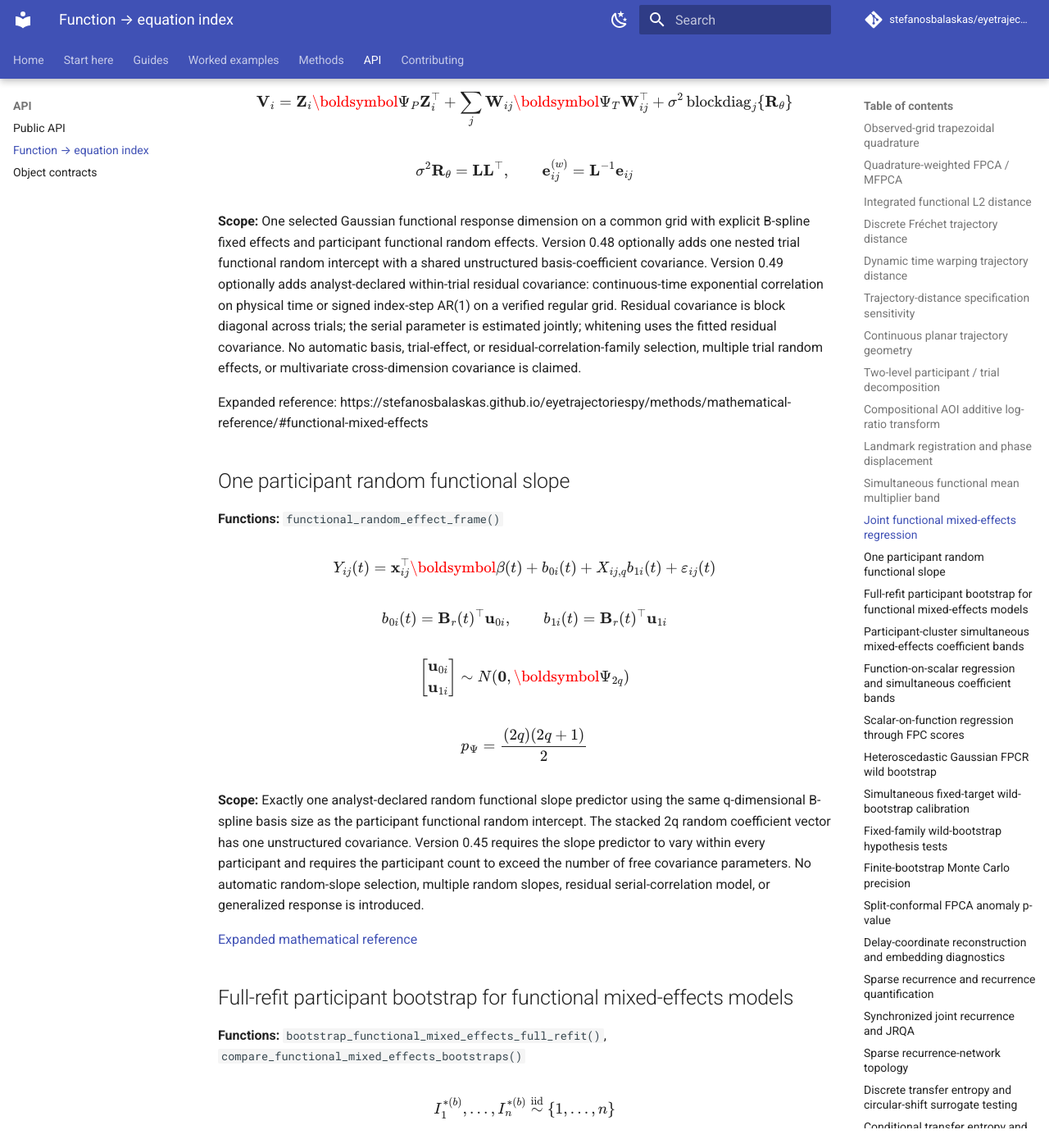
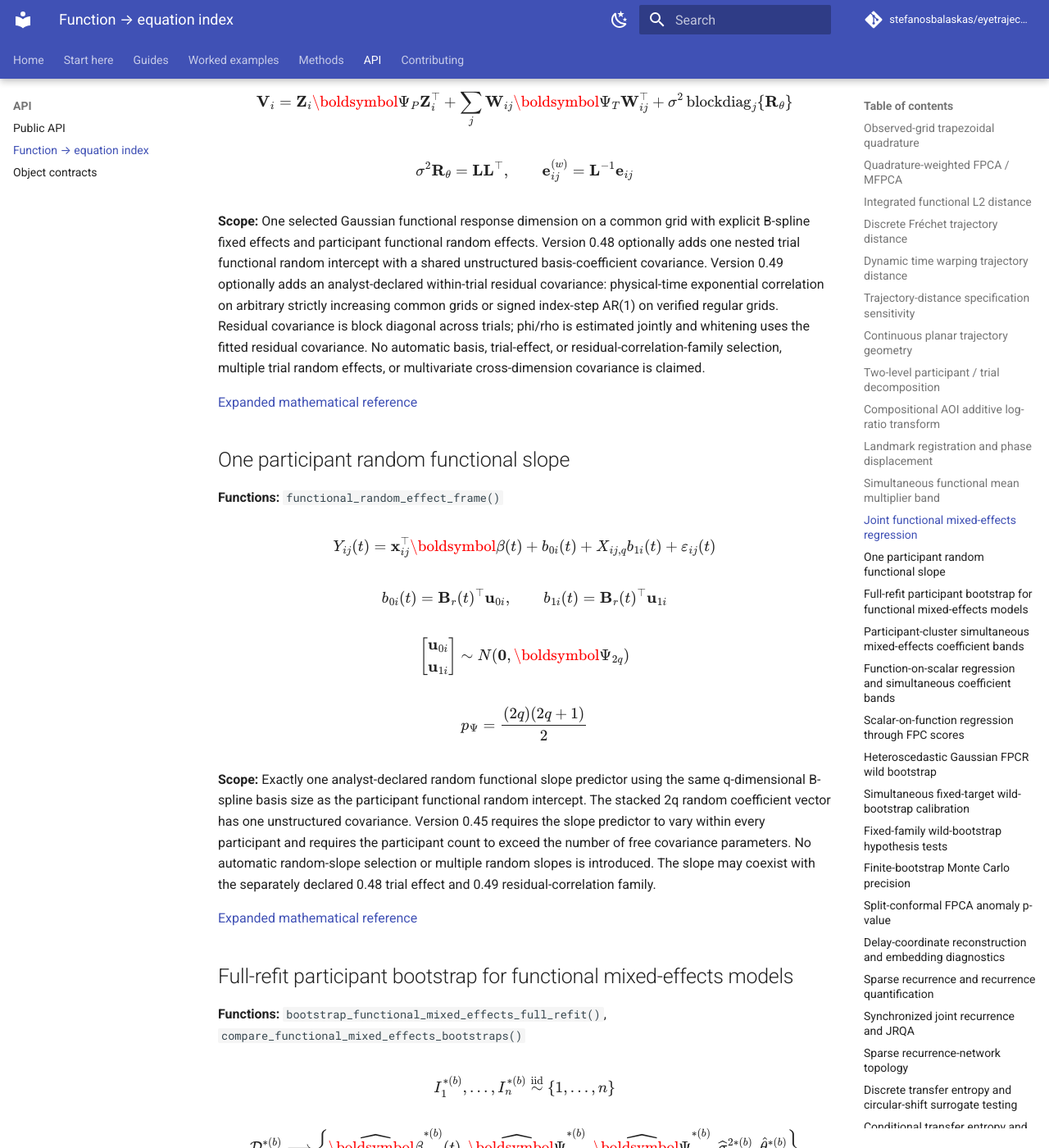
Before and after one commit to stefanosbalaskas/eyetrajectoriespy, an MkDocs documentation site: the page built from docs/reference/function-equation-index.md, in a window 1280 px wide and 1400 px high, scrolled down 5778 px. Shown: the whole window at 82% size. Built offline with MkDocs 1.6.1 and Material for MkDocs 9.7.7, drawn with Linux system fonts in a browser that asks for light colours; comment, search, counter and statistics services are not loaded; some of the changed text lies outside the part shown.

Commit message:
Regenerate mixed-effects mathematical indexes for 0.49

```diff
--- a/docs/reference/function-equation-index.md
+++ b/docs/reference/function-equation-index.md
@@ -217,11 +217,11 @@
 $$
 
 $$
-\mathbf u_i\sim N(\mathbf 0,\boldsymbol\Psi_P)
+\mathbf u_i\sim N(\mathbf 0,\boldsymbol\Psi_{P})
 $$
 
 $$
-u_{ij}(t)=\mathbf B_u(t)^\top\mathbf v_{ij},\qquad \mathbf v_{ij}\sim N(\mathbf 0,\boldsymbol\Psi_T)
+u_{ij}(t)=\mathbf B_u(t)^\top\mathbf v_{ij},\qquad \mathbf v_{ij}\sim N(\mathbf 0,\boldsymbol\Psi_{T})
 $$
 
 $$
@@ -244,10 +244,9 @@
 \sigma^2\mathbf R_\theta=\mathbf L\mathbf L^\top,\qquad \mathbf e_{ij}^{(w)}=\mathbf L^{-1}\mathbf e_{ij}
 $$
 
-**Scope:** One selected Gaussian functional response dimension on a common grid with explicit B-spline fixed effects and participant functional random effects. Version 0.48 optionally adds one nested trial functional random intercept with a shared unstructured basis-coefficient covariance. Version 0.49 optionally adds analyst-declared within-trial residual covariance: continuous-time exponential correlation on physical time or signed index-step AR(1) on a verified regular grid. Residual covariance is block diagonal across trials; the serial parameter is estimated jointly; whitening uses the fitted residual covariance. No automatic basis, trial-effect, or residual-correlation-family selection, multiple trial random effects, or multivariate cross-dimension covariance is claimed.
+**Scope:** One selected Gaussian functional response dimension on a common grid with explicit B-spline fixed effects and participant functional random effects. Version 0.48 optionally adds one nested trial functional random intercept with a shared unstructured basis-coefficient covariance. Version 0.49 optionally adds an analyst-declared within-trial residual covariance: physical-time exponential correlation on arbitrary strictly increasing common grids or signed index-step AR(1) on verified regular grids. Residual covariance is block diagonal across trials; phi/rho is estimated jointly and whitening uses the fitted residual covariance. No automatic basis, trial-effect, or residual-correlation-family selection, multiple trial random effects, or multivariate cross-dimension covariance is claimed.
 
-Expanded reference: https://stefanosbalaskas.github.io/eyetrajectoriespy/methods/mathematical-reference/#functional-mixed-effects
-
+[Expanded mathematical reference](../methods/mathematical-reference.md#functional-mixed-effects)
 
 ## One participant random functional slope
 
@@ -269,7 +268,7 @@
 p_{\Psi}=\frac{(2q)(2q+1)}{2}
 $$
 
-**Scope:** Exactly one analyst-declared random functional slope predictor using the same q-dimensional B-spline basis size as the participant functional random intercept. The stacked 2q random coefficient vector has one unstructured covariance. Version 0.45 requires the slope predictor to vary within every participant and requires the participant count to exceed the number of free covariance parameters. No automatic random-slope selection, multiple random slopes, residual serial-correlation model, or generalized response is introduced.
+**Scope:** Exactly one analyst-declared random functional slope predictor using the same q-dimensional B-spline basis size as the participant functional random intercept. The stacked 2q random coefficient vector has one unstructured covariance. Version 0.45 requires the slope predictor to vary within every participant and requires the participant count to exceed the number of free covariance parameters. No automatic random-slope selection or multiple random slopes is introduced. The slope may coexist with the separately declared 0.48 trial effect and 0.49 residual-correlation family.
 
 [Expanded mathematical reference](../methods/mathematical-reference.md#functional-mixed-effects-random-slope)
 
@@ -282,14 +281,14 @@
 $$
 
 $$
-\mathcal D^{*(b)}\longrightarrow\left\{\widehat{\boldsymbol\beta}^{*(b)}(t),\widehat{\boldsymbol\Psi}^{*(b)},\widehat\sigma^{2*(b)}\right\}
+\mathcal D^{*(b)}\longrightarrow\left\{\widehat{\boldsymbol\beta}^{*(b)}(t),\widehat{\boldsymbol\Psi}_P^{*(b)},\widehat{\boldsymbol\Psi}_T^{*(b)},\widehat\sigma^{2*(b)},\widehat\theta^{*(b)}\right\}
 $$
 
 $$
 R_p(t_m)=\frac{W_{p,\mathrm{full}}(t_m)}{W_{p,\mathrm{fixed}}(t_m)}
 $$
 
-**Scope:** Whole-participant case bootstrap with a complete MixedLM parameter refit in every replicate. Duplicate source-participant draws receive distinct bootstrap group identities. Fixed effects, the complete random-effect covariance, and residual variance are re-estimated; basis sizes, spline degree, preprocessing, predictor specification, random-slope structure, REML/ML choice, and optimizer remain fixed. Failed replicates raise and are not silently redrawn.
+**Scope:** Whole-participant case bootstrap with a complete declared mixed-model parameter refit in every replicate. Duplicate source-participant draws receive distinct bootstrap group identities. Fixed effects, participant covariance, optional trial covariance, residual variance, and any declared residual-correlation parameter are re-estimated; basis sizes, spline degree, preprocessing, predictor specification, random-slope structure, REML/ML choice, and optimizer remain fixed. Failed replicates raise and are not silently redrawn.
 
 [Expanded mathematical reference](../methods/mathematical-reference.md#functional-mixed-effects-full-refit-bootstrap)
 
@@ -298,7 +297,7 @@
 **Functions:** `bootstrap_functional_mixed_effects_coefficients()`, `functional_mixed_effects_simultaneous_bands()`
 
 $$
-\mathbf V_i=\mathbf Z_i\widehat{\boldsymbol\Psi}\mathbf Z_i^\top+\widehat\sigma^2\mathbf I
+\mathbf V_i=\mathbf Z_i\widehat{\boldsymbol\Psi}_P\mathbf Z_i^\top+\sum_j\mathbf W_{ij}\widehat{\boldsymbol\Psi}_T\mathbf W_{ij}^\top+\widehat\sigma^2\operatorname{blockdiag}_j\{\widehat{\mathbf R}_\theta\}
 $$
 
 $$
@@ -313,7 +312,7 @@
 \widehat\beta_p(t_m)\pm c_{p,1-\alpha}\widehat{\mathrm{SE}}_p^*(t_m)
 $$
 
-**Scope:** Whole-participant case bootstrap for fixed coefficient functions. Each resample re-estimates the fixed B-spline coefficients by GLS while conditioning on the reference random-effect covariance, residual variance, and declared bases. Bands are simultaneous over the observed time grid with coefficient or full fixed-effect-family scope; variance-component, basis-selection, and between-grid uncertainty are not included.
+**Scope:** Whole-participant case bootstrap for fixed coefficient functions. Each resample re-estimates the fixed B-spline coefficients by GLS while conditioning on the reference participant covariance, optional trial covariance, residual variance, residual-correlation parameter, and declared bases. Bands are simultaneous over the observed time grid with coefficient or full fixed-effect-family scope; variance-component, basis-selection, and between-grid uncertainty are not included.
 
 [Expanded mathematical reference](../methods/mathematical-reference.md#functional-mixed-effects-simultaneous)
 
```
